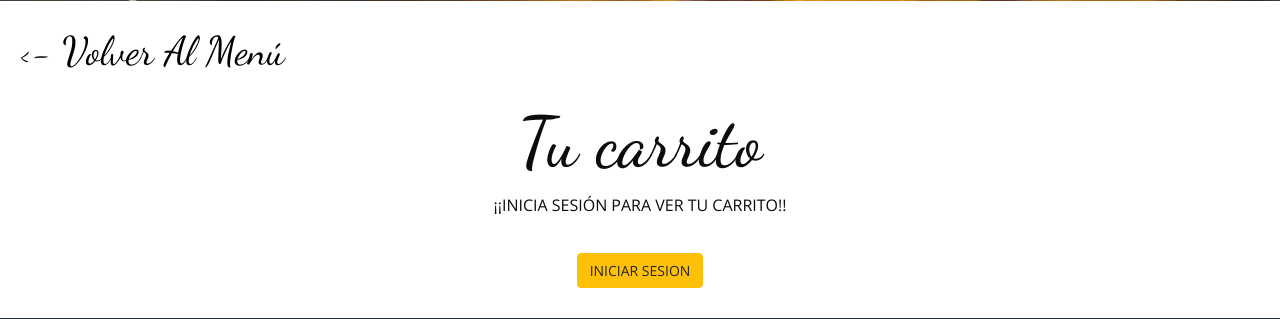
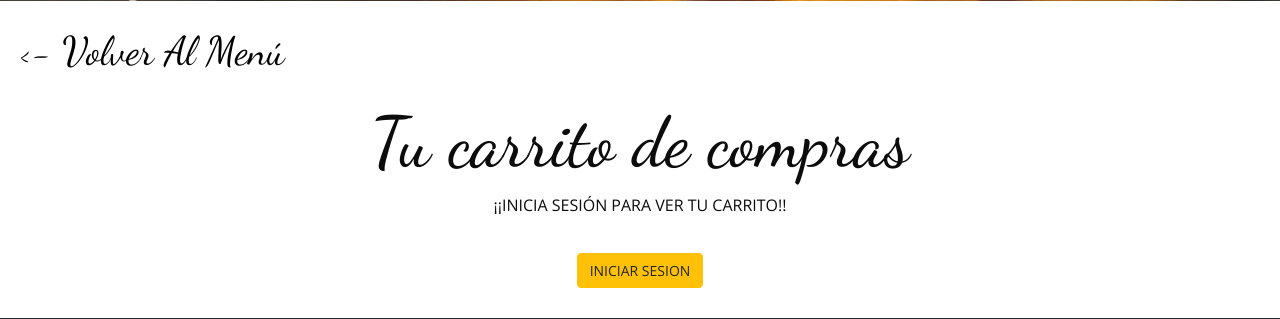
Before and after one commit to yenife048/mountaindespliegue, a Django app: page /car/ in a window 1280 px wide. Shown: the part 799-1118 px from the top of the page. Run offline with Django 3.2, Linux system fonts and the light colour scheme; some libraries are stand-ins or nearby versions.

Commit message:
realice un cambio en la plantilla de ver carrito en el h1 de carrito title

```diff
--- a/proyecto_version2/core/templates/core/ver_carrito.html
+++ b/proyecto_version2/core/templates/core/ver_carrito.html
@@ -6,7 +6,7 @@
 {% block content %}
 <p class="volver-menu"><a href="{% url 'inicio' %}"><- Volver Al Menú</a></p>
 
-<h1 class="carrito-title">Tu carrito</h1>
+<h1 class="carrito-title">Tu carrito de compras</h1>
 
 <div class="caja_carrito text-center" id="carro_p">
 {% if request.user.is_authenticated %}
```
